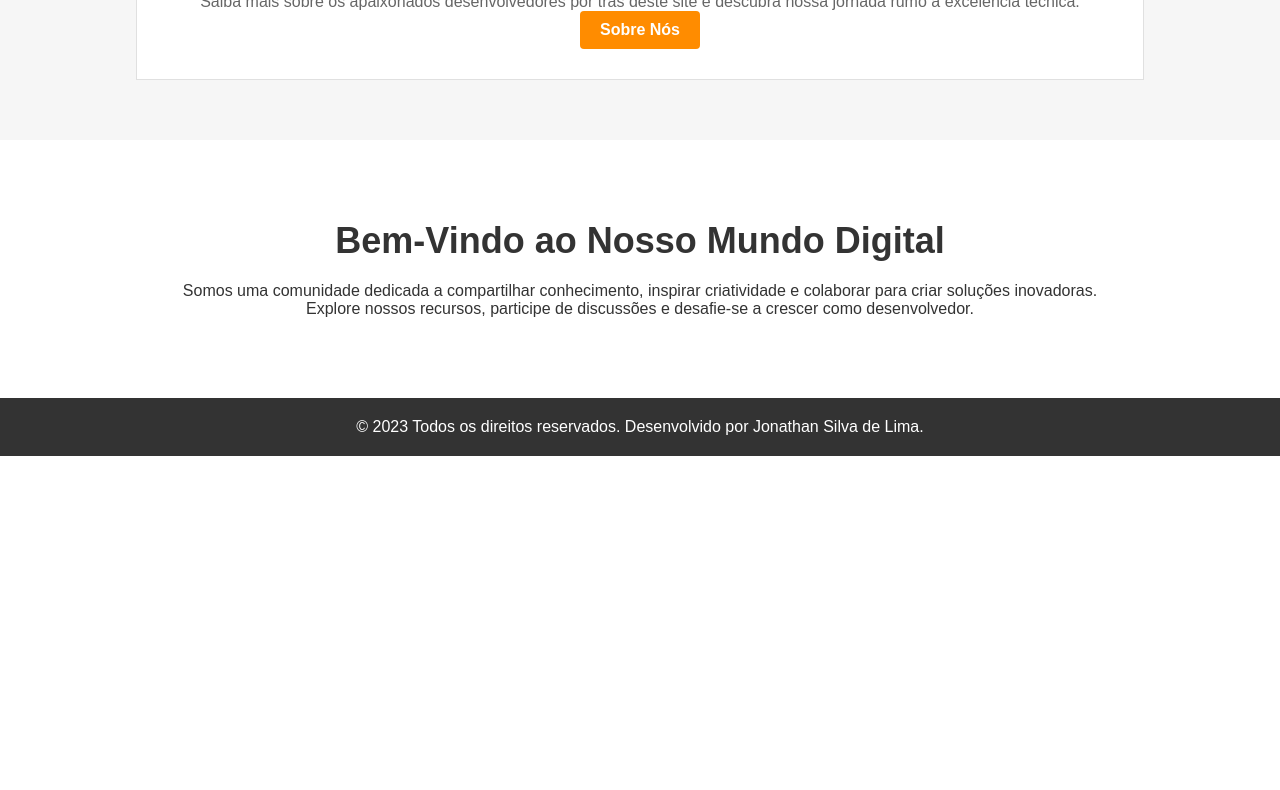
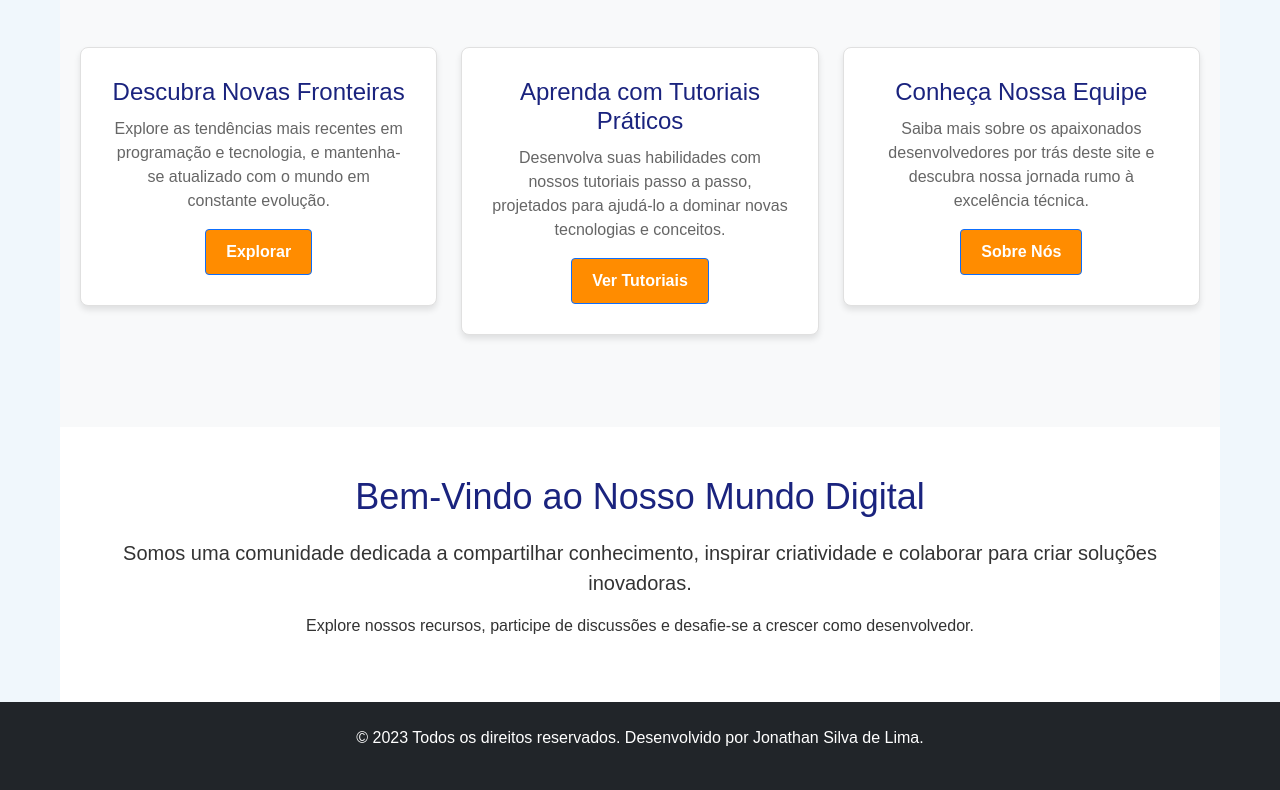
Before and after one commit to johnlima10/meuprojeto, a Flask app: page / in a window 1280 px wide. Shown: the part 682-1472 px from the top of the page. Before the commit the page ends 1138 px from the top, so only its background shows below. Run offline with Flask 3, Linux system fonts and the light colour scheme.

Commit message:
14-08-23-11-58

```diff
--- a/app/routes.py
+++ b/app/routes.py
@@ -43,3 +43,7 @@
 @app.route('/projetos')
 def projetos():
     return render_template('projetos.html',titulo = 'Projetos')
+
+@app.route('/teste')
+def teste():
+    return render_template('teste.html',titulo = 'Teste')
--- a/app/static/css/estilo.css
+++ b/app/static/css/estilo.css
@@ -8,7 +8,7 @@
 /* Estilos globais */
 body {
     font-family: Arial, sans-serif;
-    background-color: #f6f6f6;
+    background-color: #f0f7fc;
     color: #333;
 }
 
@@ -20,7 +20,7 @@
 
 /* Estilos do cabeçalho */
 header {
-    background-color: #333;
+    background-color: #1a237e;
     color: #fff;
     text-align: center;
     padding: 20px 0;
@@ -33,7 +33,7 @@
 
 /* Estilos da barra de navegação */
 nav {
-    background-color: #444;
+    background-color: #283593;
     color: #fff;
     display: flex;
     justify-content: center;
@@ -78,6 +78,8 @@
     margin-bottom: 20px;
     text-align: center;
     transition: transform 0.3s;
+    border-radius: 8px;
+    box-shadow: 0px 4px 6px rgba(0, 0, 0, 0.1);
 }
 
 .destaque-item:hover {
@@ -85,7 +87,7 @@
 }
 
 .destaque-item h2 {
-    color: #333;
+    color: #1a237e;
     font-size: 24px;
     margin-bottom: 10px;
 }
@@ -120,7 +122,7 @@
 .sobre h2 {
     font-size: 36px;
     margin-bottom: 20px;
-    color: #333;
+    color: #1a237e;
 }
 
 .sobre-cards {
@@ -148,7 +150,7 @@
 }
 
 .sobre-card h3 {
-    color: #333;
+    color: #1a237e;
     font-size: 24px;
     margin-bottom: 10px;
 }
@@ -157,13 +159,6 @@
     color: #666;
     font-size: 16px;
     line-height: 1.6;
-}
-
-/* Estilos dos ícones nos cards */
-.sobre-icon {
-    font-size: 40px;
-    margin-bottom: 10px;
-    color: #ff8c00;
 }
 
 /* Estilos dos ícones nos cards */
@@ -183,7 +178,7 @@
 .contato h2 {
     font-size: 36px;
     margin-bottom: 20px;
-    color: #333;
+    color: #1a237e;
 }
 
 .contato p {
@@ -229,7 +224,7 @@
 .btn-enviar {
     display: inline-block;
     padding: 10px 20px;
-    background-color: #337ab7;
+    background-color: #1a237e;
     color: #fff;
     text-decoration: none;
     border-radius: 4px;
@@ -238,13 +233,13 @@
 }
 
 .btn-enviar:hover {
-    background-color: #286090;
+    background-color: #111;
 }
 
 /* Estilos da seção de Projetos */
 .projetos {
     padding: 80px 0;
-    background-color: #f6f6f6;
+    background-color: #f0f7fc;
     text-align: center;
 }
 
@@ -268,7 +263,7 @@
 .projeto h2 {
     font-size: 24px;
     margin-bottom: 10px;
-    color: #333;
+    color: #1a237e;
 }
 
 .projeto p {
@@ -296,7 +291,7 @@
 
 /* Estilos do rodapé */
 footer {
-    background-color: #333;
+    background-color: #1a237e;
     color: #fff;
     text-align: center;
     padding: 20px 0;
--- a/app/templates/base.html
+++ b/app/templates/base.html
@@ -4,27 +4,73 @@
     <meta charset="UTF-8">
     <meta name="viewport" content="width=device-width, initial-scale=1.0">
     <title>{{titulo}}</title>
+    <link rel="stylesheet" href="https://cdn.jsdelivr.net/npm/bootstrap@5.3.1/dist/css/bootstrap.min.css">
     <link rel="stylesheet" href="{{url_for('static',filename='css/estilo.css')}}">
+    <style>
+        /* Estilos adicionais */
+        .hero {
+            background: url('caminho-da-imagem.jpg') center/cover no-repeat;
+            height: 500px;
+            display: flex;
+            align-items: center;
+            text-align: center;
+            color: white;
+        }
+
+        .destaque {
+            background-color: #f8f9fa;
+            padding: 80px 0;
+        }
+
+        .servicos {
+            padding: 80px 0;
+        }
+
+        .contato {
+            background-color: #343a40;
+            color: white;
+            padding: 80px 0;
+        }
+    </style>
 </head>
 <body>
-    <header>
+    <header class="bg-dark text-white text-center py-4">
         <h1>Programador de Sistemas</h1>
     </header>
-    <nav>
-        <a href="/">Página inicial</a>
-        <a href="/sobre">Sobre</a>
-        <a href="/contatos">Contato</a>
-        <a href="/projetos">Projetos</a>
+    <nav class="navbar navbar-expand-lg navbar-dark bg-dark">
+        <div class="container">
+            <a class="navbar-brand" href="/">Página inicial</a>
+            <button class="navbar-toggler" type="button" data-bs-toggle="collapse" data-bs-target="#navbarNav" aria-controls="navbarNav" aria-expanded="false" aria-label="Toggle navigation">
+                <span class="navbar-toggler-icon"></span>
+            </button>
+            <div class="collapse navbar-collapse" id="navbarNav">
+                <ul class="navbar-nav">
+                    <li class="nav-item">
+                        <a class="nav-link" href="/sobre">Sobre Nós</a>
+                    </li>
+                    <li class="nav-item">
+                        <a class="nav-link" href="/contatos">Contato</a>
+                    </li>
+                    <li class="nav-item">
+                        <a class="nav-link" href="/projetos">Projetos</a>
+                    </li>
+                </ul>
+            </div>
+        </div>
     </nav>
 
-    {% block conteudo %}
+    <div class="container mt-4">
+        {% block conteudo %}
 
-    {% endblock %}
+        {% endblock %}
+    </div>
 
-    <div class="container">
-    </div>
-    <footer>
-        <p>&copy; 2023 Todos os direitos reservados. Desenvolvido por Jonathan Silva de Lima.</p>
+    <footer class="bg-dark text-white text-center py-4">
+        <div class="container">
+            <p>&copy; 2023 Todos os direitos reservados. Desenvolvido por Jonathan Silva de Lima.</p>
+        </div>
     </footer>
+
+    <script src="https://cdn.jsdelivr.net/npm/bootstrap@5.3.1/dist/js/bootstrap.bundle.min.js"></script>
 </body>
 </html>
--- a/app/templates/index.html
+++ b/app/templates/index.html
@@ -1,35 +1,44 @@
 {% extends 'base.html' %}
+
 {% block conteudo %}
 <section class="hero">
     <div class="hero-content">
-        <h1>Bem-vindo ao Universo da Programação</h1>
-        <p>Explorando, Aprendendo, Inovando</p>
-        <a href="#destaques" class="btn">Começar</a>
+        <h1 class="display-4">Bem-vindo ao Universo da Programação</h1>
+        <p class="lead">Explorando, Aprendendo, Inovando</p>
+        <a href="#destaques" class="btn btn-primary btn-lg">Começar</a>
     </div>
 </section>
-<section id="destaques" class="destaque">
+<section id="destaques" class="destaque py-5">
     <div class="container">
-        <div class="destaque-item">
+        <div class="row">
+            <div class="col-md-4 mb-4">
+                <div class="destaque-item text-center">
                     <h2>Descubra Novas Fronteiras</h2>
                     <p>Explore as tendências mais recentes em programação e tecnologia, e mantenha-se atualizado com o mundo em constante evolução.</p>
-            <a href="/novidades" class="btn">Explorar</a>
+                    <a href="/novidades" class="btn btn-primary">Explorar</a>
                 </div>
-        <div class="destaque-item">
+            </div>
+            <div class="col-md-4 mb-4">
+                <div class="destaque-item text-center">
                     <h2>Aprenda com Tutoriais Práticos</h2>
                     <p>Desenvolva suas habilidades com nossos tutoriais passo a passo, projetados para ajudá-lo a dominar novas tecnologias e conceitos.</p>
-            <a href="/tutoriais" class="btn">Ver Tutoriais</a>
+                    <a href="/tutoriais" class="btn btn-primary">Ver Tutoriais</a>
                 </div>
-        <div class="destaque-item">
+            </div>
+            <div class="col-md-4 mb-4">
+                <div class="destaque-item text-center">
                     <h2>Conheça Nossa Equipe</h2>
                     <p>Saiba mais sobre os apaixonados desenvolvedores por trás deste site e descubra nossa jornada rumo à excelência técnica.</p>
-            <a href="/sobre" class="btn">Sobre Nós</a>
+                    <a href="/sobre" class="btn btn-primary">Sobre Nós</a>
+                </div>
+            </div>
         </div>
     </div>
 </section>
-<section class="sobre">
+<section class="sobre py-5">
     <div class="container">
-        <h2>Bem-Vindo ao Nosso Mundo Digital</h2>
-        <p>Somos uma comunidade dedicada a compartilhar conhecimento, inspirar criatividade e colaborar para criar soluções inovadoras.</p>
+        <h2 class="display-4">Bem-Vindo ao Nosso Mundo Digital</h2>
+        <p class="lead">Somos uma comunidade dedicada a compartilhar conhecimento, inspirar criatividade e colaborar para criar soluções inovadoras.</p>
         <p>Explore nossos recursos, participe de discussões e desafie-se a crescer como desenvolvedor.</p>
     </div>
 </section>
```
Also changed, not shown: app/templates/projetos.html (+24 -21 lines), app/templates/teste.html (added, +25 -0 lines). Lines whose indentation alone changed are shown as unchanged.
